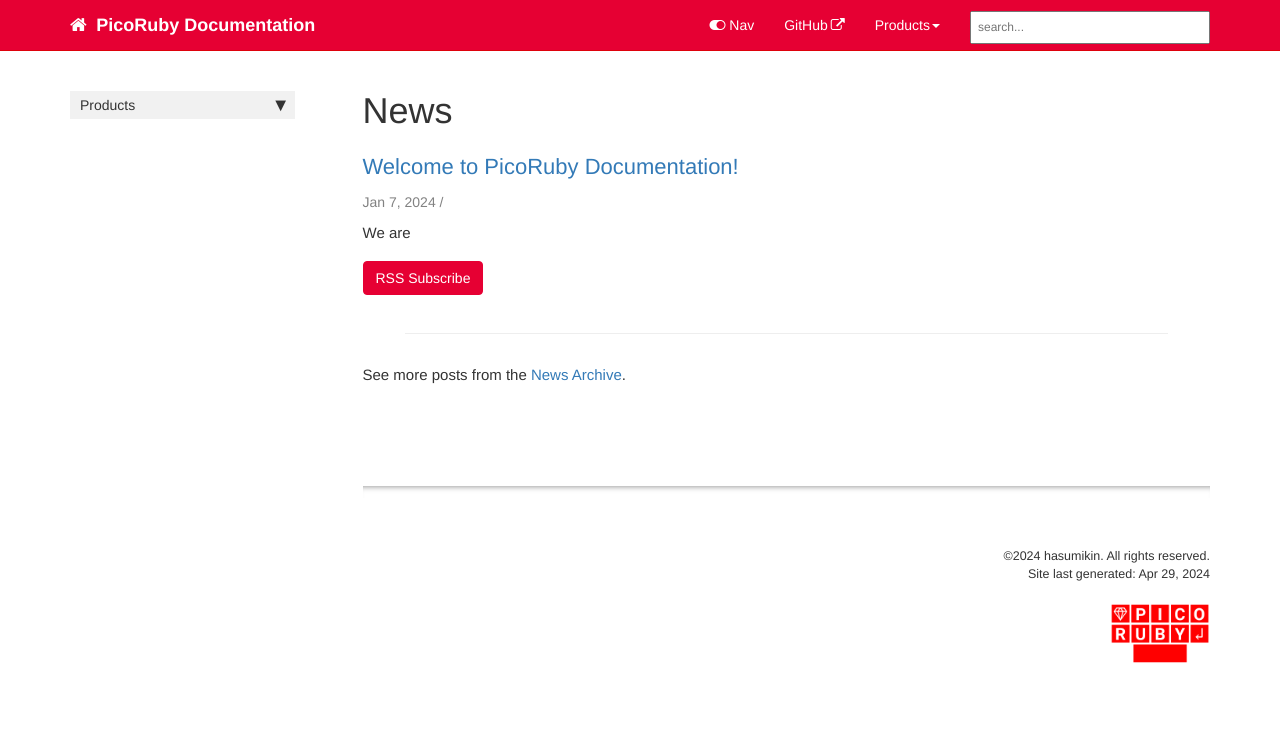
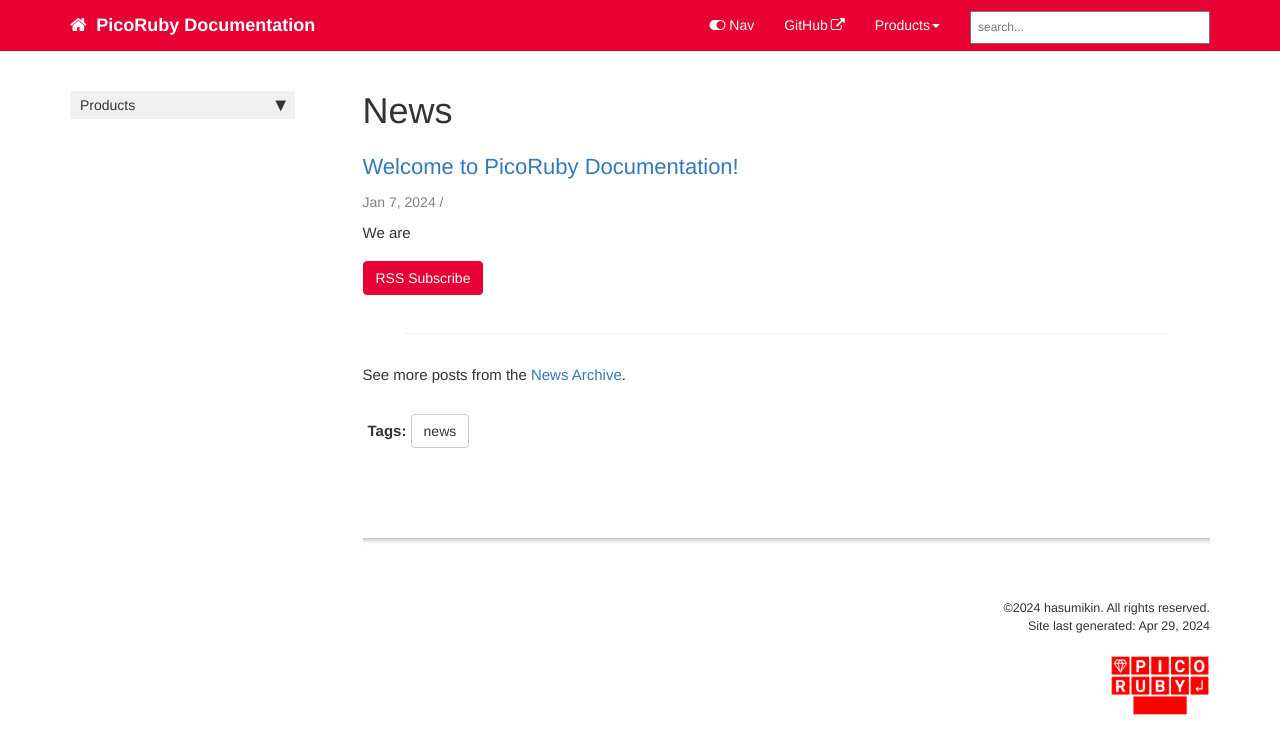
Before and after one commit to picoruby/picoruby.github.io, a Jekyll site: the page built from pages/news/news.html, in a window 1280 px wide. Shown: the top 754 px of the page. Built offline with Jekyll 4.4.1, drawn with Linux system fonts in a browser that asks for light colours; comment, search, counter and statistics services are not loaded.

Commit message:
add a tag for page

```diff
--- a/pages/news/news.html
+++ b/pages/news/news.html
@@ -5,6 +5,7 @@ keywords: news, blog, updates, release notes, announcements
 permalink: news.html
 toc: false
 folder: news
+tags: [news]
 ---
 <div class="home">
   <div class="post-list">
--- a/pages/news/news_archive.html
+++ b/pages/news/news_archive.html
@@ -5,6 +5,7 @@ keywords: news, blog, updates, release notes, announcements
 permalink: news_archive.html
 toc: false
 folder: news
+tags: [news]
 ---
 
 <div class="home">
```
Also changed, not shown: pages/picoruby/contribution.md (+1 -1 lines).
